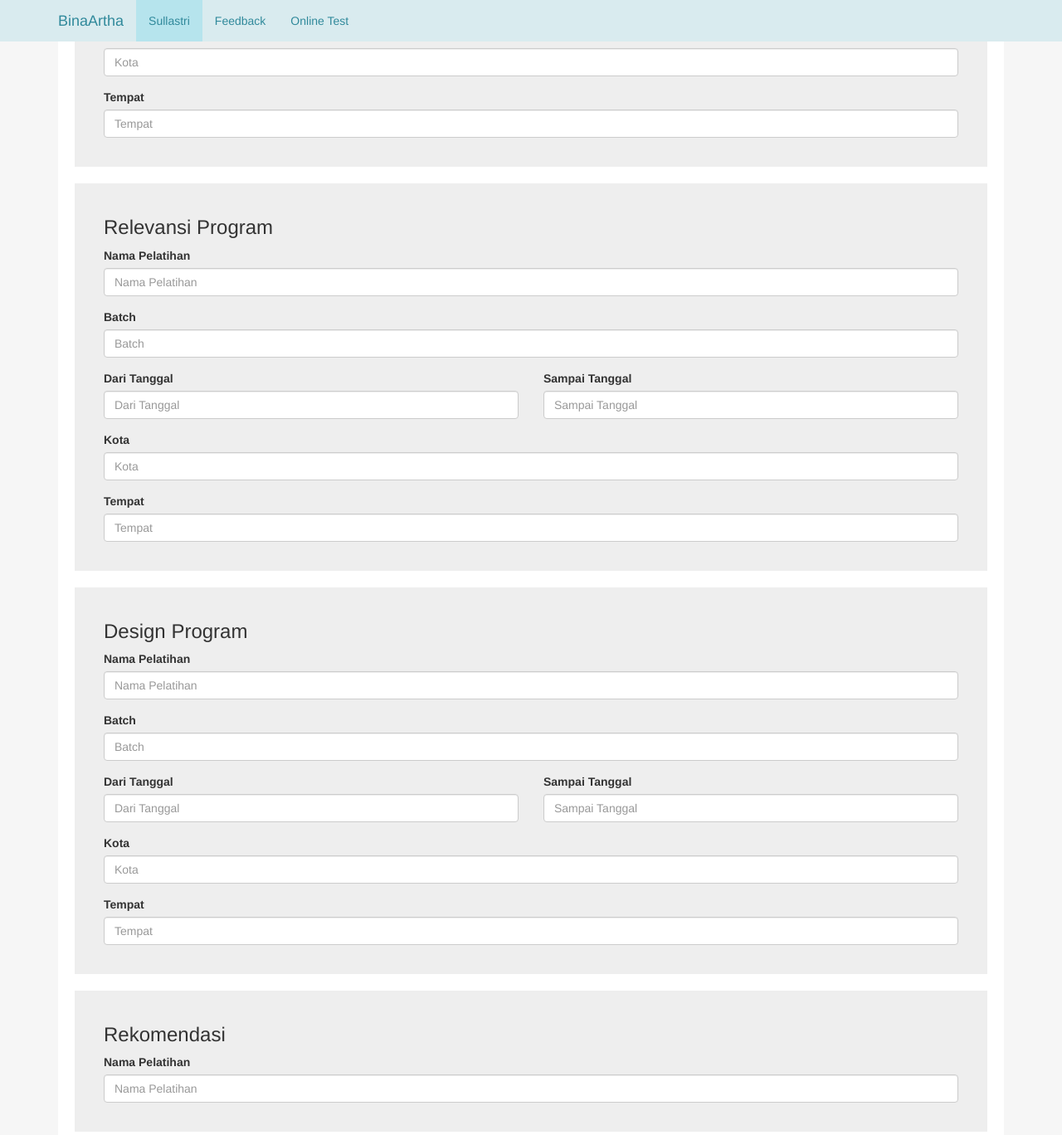
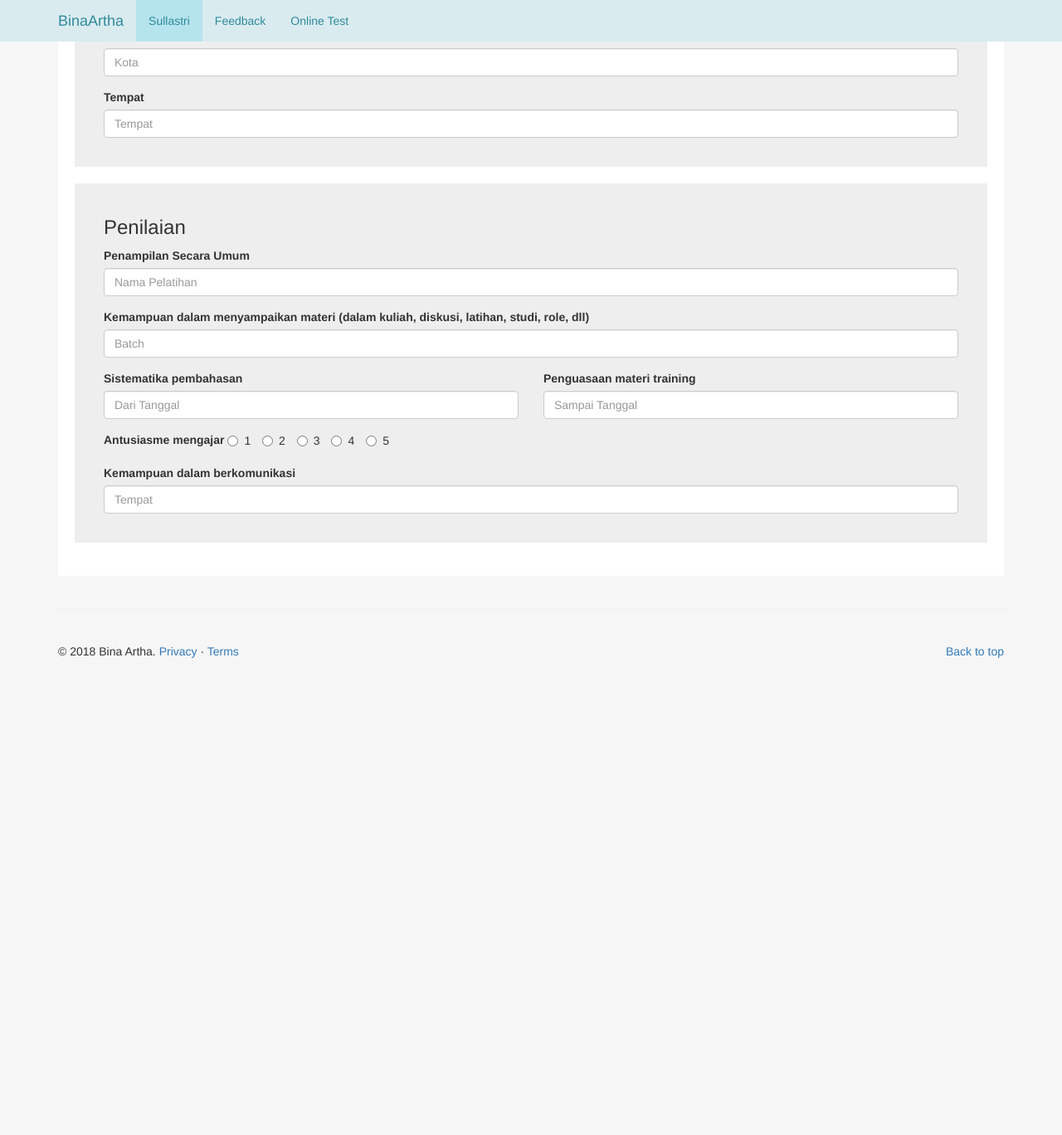
Before and after one commit to kemtol/Bina-Artha, a Jekyll site: the page built from laman/dashboard.md, in a window 1280 px wide and 1400 px high, scrolled down 3196 px. Shown: the top 1368 px of the window at 83% size. Built offline with Jekyll 4.4.1, drawn with Linux system fonts in a browser that asks for light colours; nearby versions of some CDN libraries; after the commit the page ends 4041 px from its top, so only the background shows below that; some of the changed text lies outside the part shown.

Commit message:
Update admin.html

```diff
--- a/_layouts/admin.html
+++ b/_layouts/admin.html
@@ -290,90 +290,44 @@
 
         <div class="col-xs-12 bgEEE allPadding2" style="margin-bottom:2rem">
           <form>
-            <h3 class="col-sm-12">Relevansi Program</h3>
+            <h3 class="col-sm-12">Penilaian</h3>
             <div class="form-group col-sm-12">
-              <label for="namaPelatihan">Nama Pelatihan</label>
+              <label for="namaPelatihan">Penampilan Secara Umum</label>
               <input type="text" class="form-control" id="namaPelatihan" placeholder="Nama Pelatihan">
             </div>
             <div class="form-group col-sm-12">
-              <label for="batch">Batch</label>
+              <label for="batch">Kemampuan dalam menyampaikan materi (dalam kuliah, diskusi, latihan, studi, role, dll)</label>
               <input type="text" class="form-control" id="batch" placeholder="Batch">
             </div>
             <div class="form-group col-sm-6">
-              <label for="dariTgl">Dari Tanggal</label>
+              <label for="dariTgl">Sistematika pembahasan</label>
               <input type="text" class="form-control" id="dariTgl" placeholder="Dari Tanggal">
             </div>
             <div class="form-group col-sm-6">
-              <label for="sampaiTgl">Sampai Tanggal</label>
+              <label for="sampaiTgl">Penguasaan materi training</label>
               <input type="text" class="form-control" id="sampaiTgl" placeholder="Sampai Tanggal">
             </div>
             <div class="form-group col-sm-12">
-              <label for="kota">Kota</label>
-              <input type="text" class="form-control" id="kota" placeholder="Kota">
+              <label for="kota">Antusiasme mengajar</label>
+              <label class="radio-inline">
+                <input type="radio" name="inlineRadioOptions" id="inlineRadio1" value="option1"> 1
+              </label>
+              <label class="radio-inline">
+                <input type="radio" name="inlineRadioOptions" id="inlineRadio2" value="option2"> 2
+              </label>
+              <label class="radio-inline">
+                <input type="radio" name="inlineRadioOptions" id="inlineRadio3" value="option3"> 3
+              </label>
+              <label class="radio-inline">
+                <input type="radio" name="inlineRadioOptions" id="inlineRadio3" value="option3"> 4
+              </label>
+              <label class="radio-inline">
+                <input type="radio" name="inlineRadioOptions" id="inlineRadio3" value="option3"> 5
+              </label>
             </div>
             <div class="form-group col-sm-12">
-              <label for="tempat">Tempat</label>
+              <label for="tempat">Kemampuan dalam berkomunikasi</label>
               <input type="text" class="form-control" id="tempat" placeholder="Tempat">
-            </div>
-          </form>
-        </div>
-
-        <div class="col-xs-12 bgEEE allPadding2" style="margin-bottom:2rem">
-          <form>
-            <h3 class="col-sm-12">Design Program</h3>
-            <div class="form-group col-sm-12">
-              <label for="namaPelatihan">Nama Pelatihan</label>
-              <input type="text" class="form-control" id="namaPelatihan" placeholder="Nama Pelatihan">
-            </div>
-            <div class="form-group col-sm-12">
-              <label for="batch">Batch</label>
-              <input type="text" class="form-control" id="batch" placeholder="Batch">
-            </div>
-            <div class="form-group col-sm-6">
-              <label for="dariTgl">Dari Tanggal</label>
-              <input type="text" class="form-control" id="dariTgl" placeholder="Dari Tanggal">
-            </div>
-            <div class="form-group col-sm-6">
-              <label for="sampaiTgl">Sampai Tanggal</label>
-              <input type="text" class="form-control" id="sampaiTgl" placeholder="Sampai Tanggal">
-            </div>
-            <div class="form-group col-sm-12">
-              <label for="kota">Kota</label>
-              <input type="text" class="form-control" id="kota" placeholder="Kota">
-            </div>
-            <div class="form-group col-sm-12">
-              <label for="tempat">Tempat</label>
-              <input type="text" class="form-control" id="tempat" placeholder="Tempat">
-            </div>
-          </form>
-        </div>
-
-        <div class="col-xs-12 bgEEE allPadding2" style="margin-bottom:2rem">
-          <form>
-            <h3 class="col-sm-12">Rekomendasi</h3>
-            <div class="form-group col-sm-12">
-              <label for="namaPelatihan">Nama Pelatihan</label>
-              <input type="text" class="form-control" id="namaPelatihan" placeholder="Nama Pelatihan">
-            </div>
-          </form>
-        </div>
-
-        <div class="col-xs-12 bgEEE allPadding2" style="margin-bottom:2rem">
-          <form>
-            <h3 class="col-sm-12">Fasilitas</h3>
-            <div class="form-group col-sm-12">
-              <label for="namaPelatihan">Nama Pelatihan</label>
-              <input type="text" class="form-control" id="namaPelatihan" placeholder="Nama Pelatihan">
-            </div>
-          </form>
-        </div>
-
-        <div class="col-xs-12 bgEEE allPadding2" style="margin-bottom:2rem">
-          <form>
-            <h3 class="col-sm-12">Penerapan di tempat kerja</h3>
-            <div class="form-group col-sm-12">
-              <label for="namaPelatihan">Apa yang akan Saudara lakukan di tempat kerja dalam menerapkan pengetahuan/keterampilan yang telah diperoleh dari training ini? Sebutkan!</label>
-              <input type="text" class="form-control" id="namaPelatihan" placeholder="Nama Pelatihan">
             </div>
           </form>
         </div>
```
